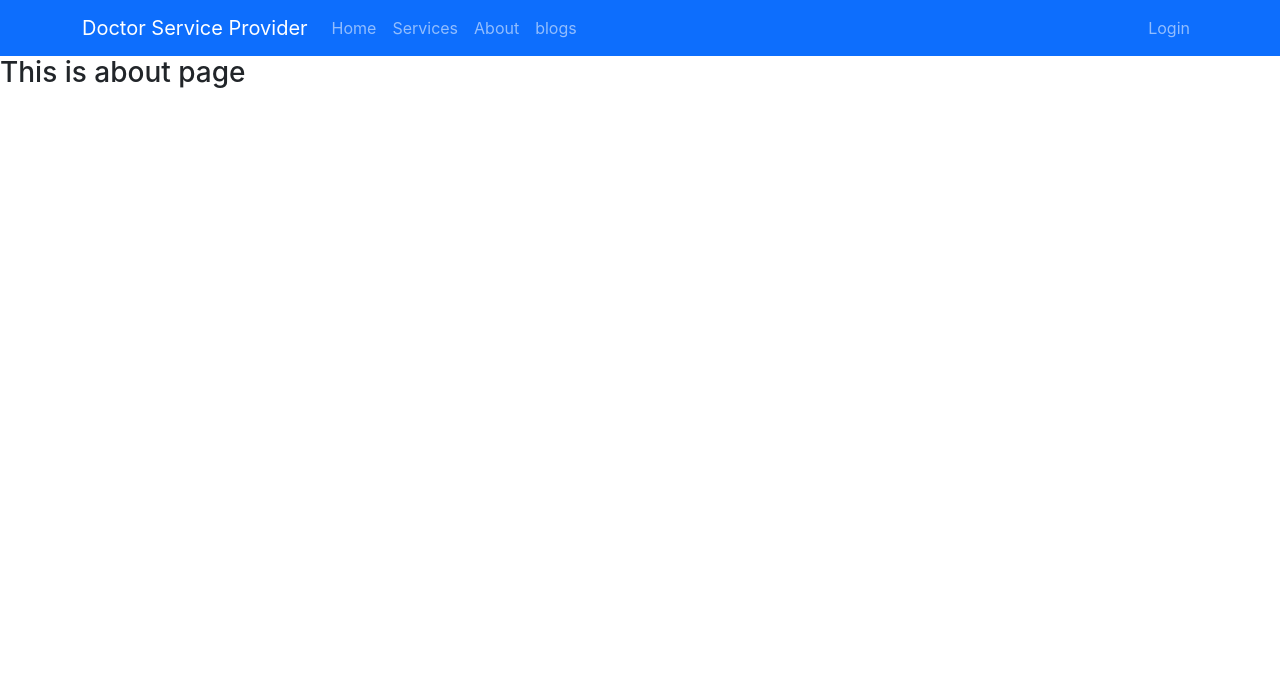
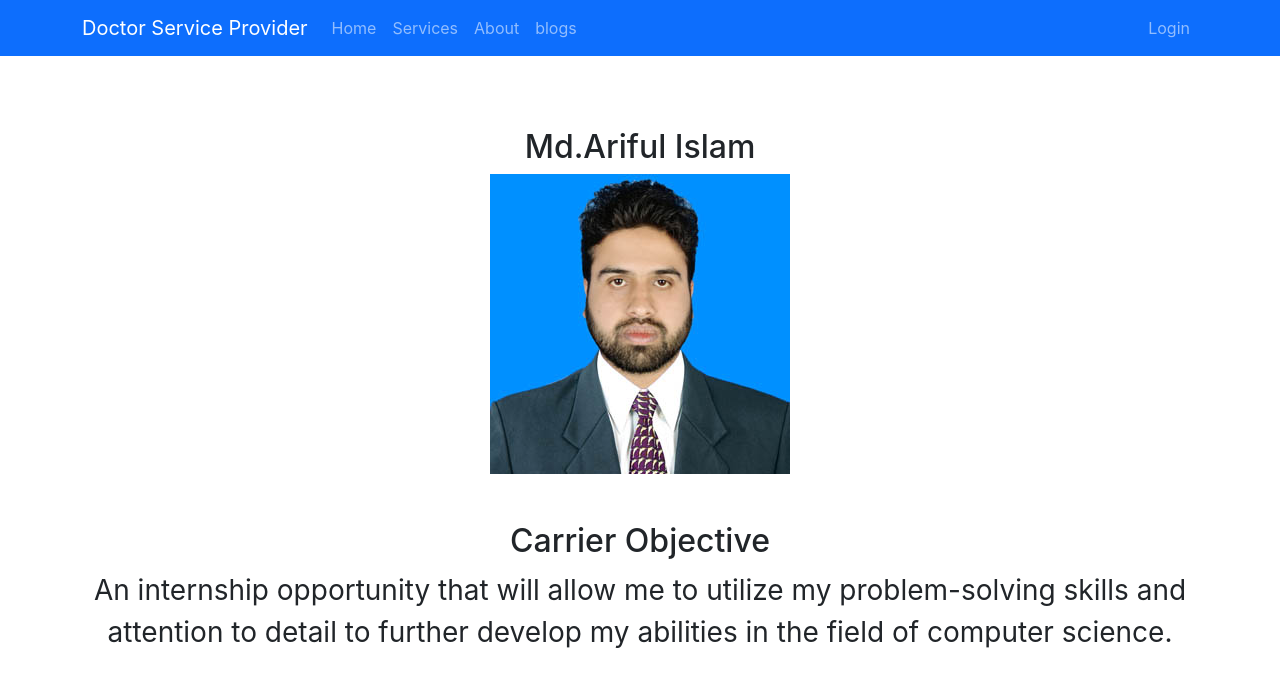
Before and after one commit to ARIF-630419/Doctor-Service-provider, a React (Create React App) app: page /about in a window 1280 px wide. Shown: the top 686 px of the page. Built offline with nearby package versions, Linux system fonts and the light colour scheme.

Commit message:
about added

```diff
--- a/src/pages/About/About.js
+++ b/src/pages/About/About.js
@@ -1,10 +1,22 @@
 import React from 'react';
+import picture from '../../img/Picture.JPG';
 
 const About = () => {
     return (
-        <div>
-            <h3>This is about page</h3>
+        <div className=' m-4 p-5 text-center'>
+            <div >
+                <h2>Md.Ariful Islam</h2>
+                <img src={picture} alt="..." />
+            </div>
+            <div className='my-5'>
+                <h2>Carrier Objective</h2>
+                <p className='fs-3'>An internship opportunity that will allow me to utilize my problem-solving skills and
+                    attention to detail to further develop my abilities in the field of computer science.</p>
+
+            </div>
         </div>
+
+
     );
 };
 
--- a/src/pages/Login/Register/Register.js
+++ b/src/pages/Login/Register/Register.js
@@ -1,22 +1,31 @@
 import React, { useRef } from 'react';
 import { Button, Form } from 'react-bootstrap';
 import { Link, useNavigate } from 'react-router-dom';
-
+import auth from '../../../firebase.init';
+import { useCreateUserWithEmailAndPassword } from 'react-firebase-hooks/auth';
 
 
 const Register = () => {
+
     const nameRef = useRef('');
     const emailRef = useRef('');
     const passwordRef = useRef('');
     const navigate = useNavigate();
-
+    const [
+        createUserWithEmailAndPassword,
+        user,
+        loading,
+        error,
+    ] = useCreateUserWithEmailAndPassword(auth);
     const handelSubmit = event => {
         event.preventDefault();
         const name = nameRef.current.value;
         const email = emailRef.current.value;
         const password = passwordRef.current.value;
+        createUserWithEmailAndPassword(email, password)
     }
-    const navigateRegister = event => {
+    console.log(user);
+    const navigateLogin = event => {
         navigate("/login");
     }
 
@@ -47,7 +56,7 @@ const Register = () => {
                     Register
                 </Button>
             </Form>
-            <p>Already have an account ? <Link to="/login" className='text-danger pe-auto text-decoration-none' onClick={navigateRegister}>Please login</Link></p>
+            <p>Already have an account ? <Link to="/login" className='text-danger pe-auto text-decoration-none' onClick={navigateLogin}>Please login</Link></p>
         </div>
     );
 };
```
Also changed, not shown: src/img/Picture.JPG (added).
